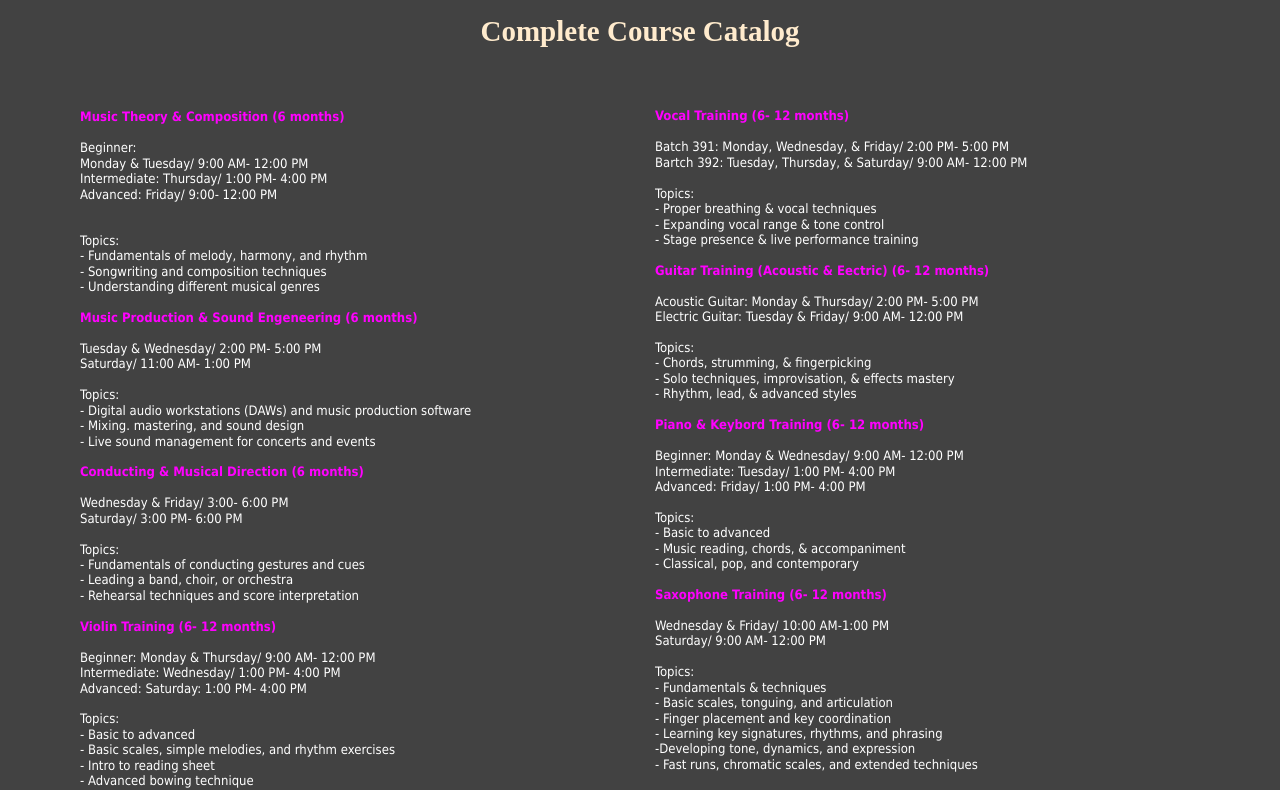
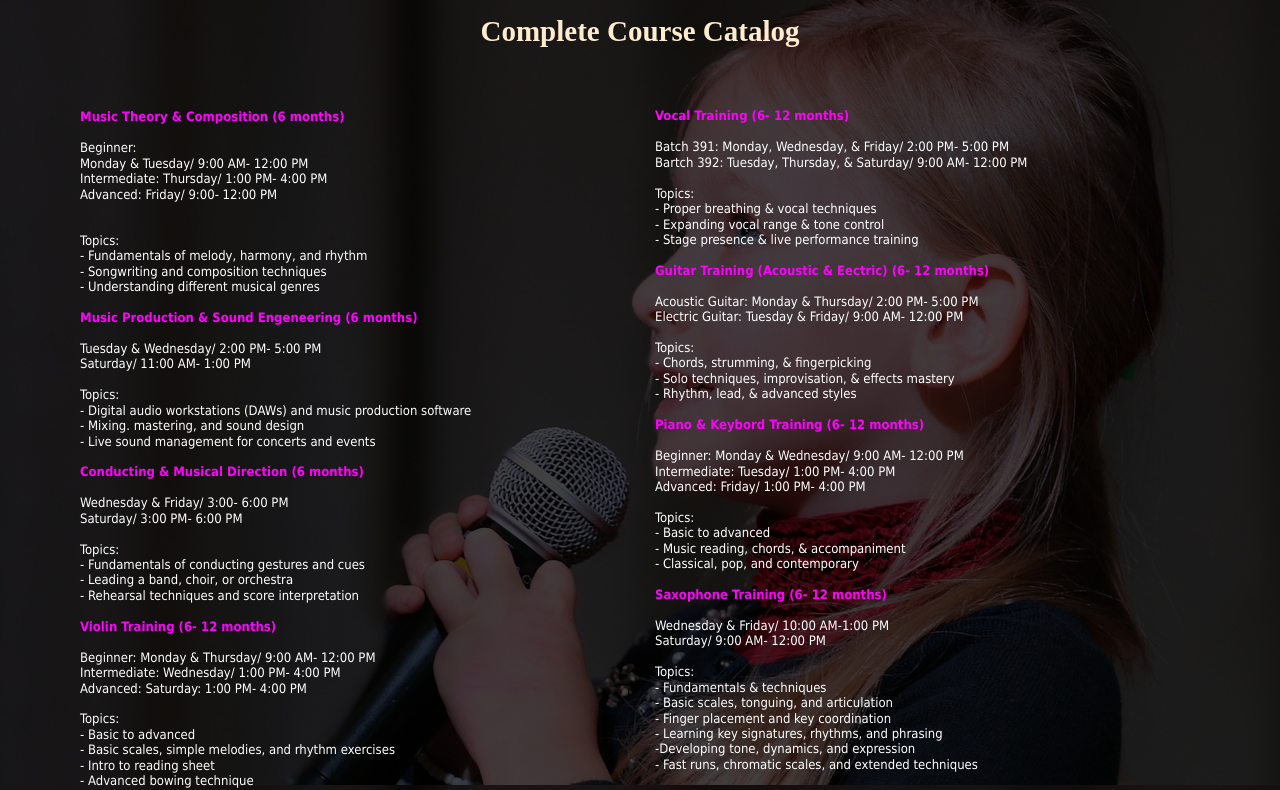
Before and after one commit to ems-projectlang/Finals-Project-Web-Development, a plain HTML site: page Complete-Course-Catalog.html in a window 1280 px wide. Shown: the part 136-926 px from the top of the page. Drawn offline with Linux system fonts and the light colour scheme.

Commit message:
Update Complete-Course-Catalog.css

```diff
--- a/Complete-Course-Catalog.css
+++ b/Complete-Course-Catalog.css
@@ -40,7 +40,7 @@ input:focus, textarea:focus, select:focus
    text-align: center;
    width: 100%;
    background-color: transparent;
-   background-image: url('images/microphone-1804148_1280.jpg');
+   background-image: url('microphone-1804148_1280.jpg');
    background-repeat: repeat;
    background-position: center center;
    background-attachment: fixed;
```
